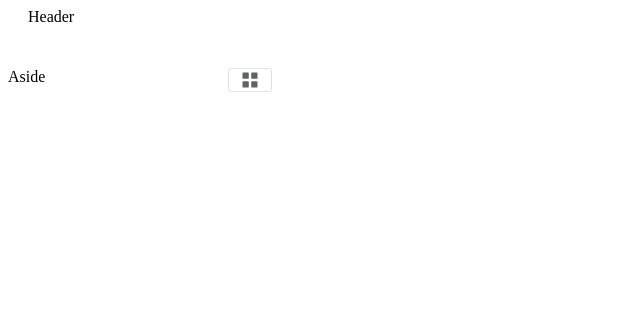
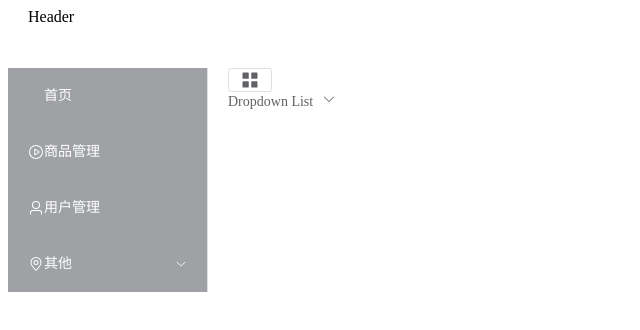
Before and after one commit to hope954/Edunux, a Vue app: page / in a window 1280 px wide. Shown: the top 330 px of the page, without its empty margins (0-640 px from the left). Built offline with nearby package versions, Linux system fonts and the light colour scheme.

Commit message:
feature:页面左侧菜单及动态图标的实现

```diff
--- a/index.html
+++ b/index.html
@@ -2,7 +2,7 @@
 <html lang="en">
   <head>
     <meta charset="UTF-8" />
-    <link rel="icon" type="image/svg+xml" href="/vite.svg" />
+    <link rel="icon" type="image/svg+xml" href="/Edunux.png" />
     <meta name="viewport" content="width=device-width, initial-scale=1.0" />
     <title>Edunux双创管理系统</title>
   </head>
--- /dev/null
+++ b/src/components/CommonAside.vue
@@ -0,0 +1,94 @@
+<template>
+    <el-aside width="200px" >
+        <el-menu class="el-menu-vertical-demo" background-color="#9fa1a4" text-color="#fff">
+            <el-menu-item :index="item.path" v-for="item in noChildren()" :key="item.path">
+                <component class="icons" :is="item.icon"></component>
+                <span>{{ item.label }}</span>
+            </el-menu-item>
+            <el-sub-menu :index="item.label" v-for="item in hasChildren()" :key="item.path">
+                <template #title>
+                    <component class="icons" :is="item.icon"></component>
+                    <span>{{ item.label }}</span>
+                </template>
+                <el-menu-item-group>
+                    <el-menu-item :index="subItem.path" v-for="(subItem,subIndex) in item.children" :key="subIndex">
+                        <component class="icons" :is="subItem.icon"></component>
+                        <span>{{ subItem.label }}</span>
+                    </el-menu-item>
+                    <el-menu-item index="1-2">item two</el-menu-item>
+                </el-menu-item-group>
+                <el-sub-menu index="1-4">
+                <template #title>item four</template>
+                <el-menu-item index="1-4-1">item one</el-menu-item>
+                </el-sub-menu>
+            </el-sub-menu>
+      </el-menu>
+    </el-aside>
+</template>
+<script>
+export default{
+    setup(){
+        const list = [
+        {
+          path: "/",
+          name: "home",
+          label: "首页",
+          icon: "s-home",
+          url: "Home/Home",
+        },
+        {
+          path: "/mall",
+          name: "mall",
+          label: "商品管理",
+          icon: "video-play",
+          url: "MallManage/MallManage",
+        },
+        {
+          path: "/user",
+          name: "user",
+          label: "用户管理",
+          icon: "user",
+          url: "UserManage/UserManage",
+        },
+        {
+          label: "其他",
+          icon: "location",
+          children: [
+            {
+              path: "/page1",
+              name: "page1",
+              label: "首页",
+              icon: "setting",
+              url: "Other/PageOne",
+            },
+            {
+              path: "/page2",
+              name: "page2",
+              label: "首页",
+              icon: "setting",
+              url: "Other/PageTwo",
+            },
+          ],
+        },
+        ];
+        //两个方法，判断是否有二级菜单
+        const noChildren = () =>{
+            return list.filter((item)=>!item.children);
+        };
+        const hasChildren = () =>{
+            return list.filter((item)=>item.children);
+        };
+        return {
+            noChildren,
+            hasChildren,
+        };
+    }
+}
+</script>
+<style scoped>
+.icons{
+    width: 16px;
+    height: 16px;
+    /* background-color: #9fa1a4; */
+}
+</style>
--- a/src/components/CommonHeader.vue
+++ b/src/components/CommonHeader.vue
@@ -1,11 +1,30 @@
 <template>
     <el-header>
         <div class="l-content">
-        <el-button size="small">
-            <el-icon size="20">
-                <Menu />
-            </el-icon>
-        </el-button>
+            <el-button size="small">
+                <el-icon size="20">
+                    <Menu />
+                </el-icon>
+            </el-button>
+        </div>
+        <div class="r-content">
+            <el-dropdown>
+                <span class="el-dropdown-link">
+                    Dropdown List
+                    <el-icon class="el-icon--right">
+                        <arrow-down />
+                    </el-icon>
+                </span>
+                <template #dropdown>
+                    <el-dropdown-menu>
+                        <el-dropdown-item>Action 1</el-dropdown-item>
+                        <el-dropdown-item>Action 2</el-dropdown-item>
+                        <el-dropdown-item>Action 3</el-dropdown-item>
+                        <el-dropdown-item disabled>Action 4</el-dropdown-item>
+                        <el-dropdown-item divided>Action 5</el-dropdown-item>
+                    </el-dropdown-menu>
+                </template>
+            </el-dropdown>
         </div>
     </el-header>
 </template>
--- a/src/pages/main.vue
+++ b/src/pages/main.vue
@@ -4,7 +4,7 @@
       <el-container>
         <el-header>Header</el-header>
         <el-container>
-          <el-aside width="200px">Aside</el-aside>
+          <common-aside />
           <common-header />
           <el-main>
             <router-view />
@@ -18,9 +18,11 @@
 <script>
 import { defineComponent } from "vue";
 import CommonHeader from '../components/CommonHeader.vue'
+import CommonAside from "../components/CommonAside.vue";
 export default defineComponent({
     components:{
-        CommonHeader
+        CommonHeader,
+        CommonAside
     },
 })
 </script>
```
Also changed, not shown: public/Edunux.png (added).
